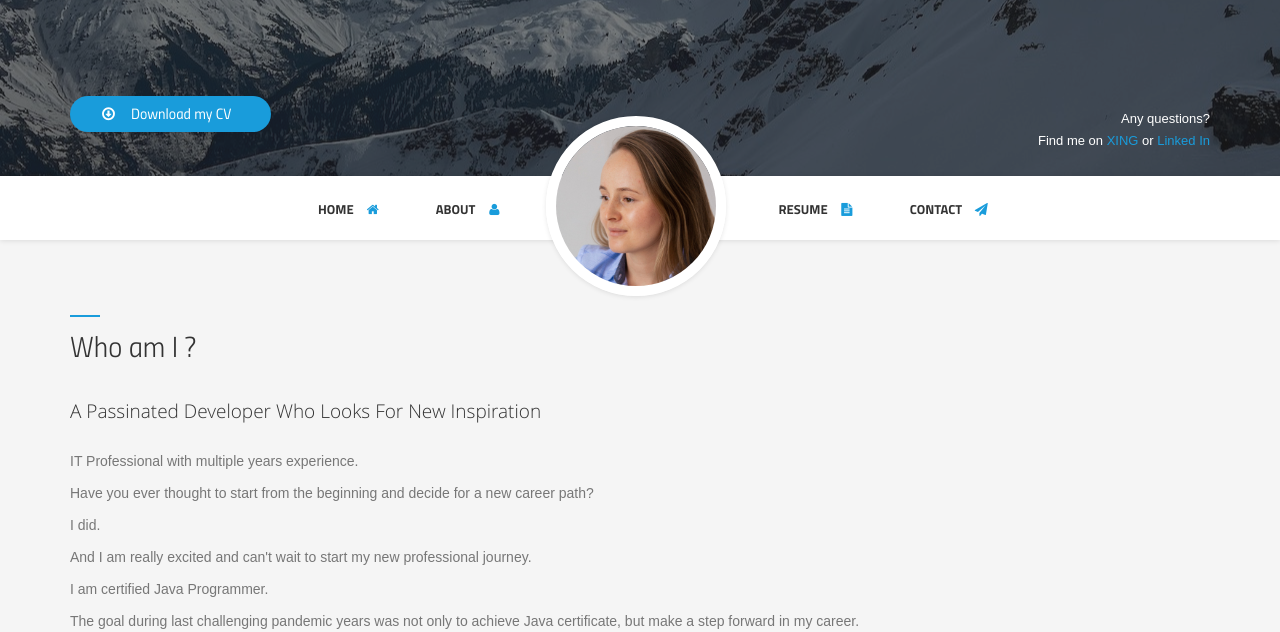
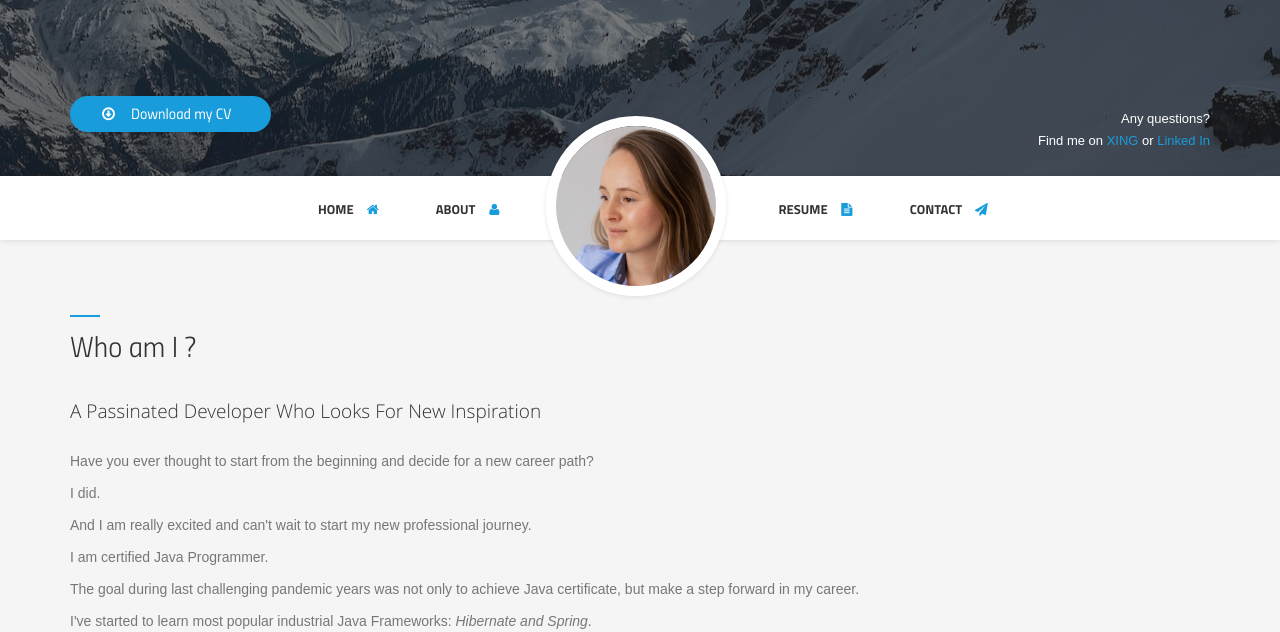
Before and after one commit to asiday/asiday.github.io, a plain HTML site: page index.html in a window 1280 px wide. Shown: the part 168-800 px from the top of the page. Drawn offline with Linux system fonts and the light colour scheme.

Commit message:
In process

```diff
--- a/index.html
+++ b/index.html
@@ -128,7 +128,7 @@
                     </div>
 
                     <h5 class="lead mt-40">A Passinated Developer Who Looks For New Inspiration</h5>
-                    <p class="mt-20">IT Professional with multiple years experience.</p>
+
                     <p>
                         Have you ever thought to start from the beginning and decide for a new career path?</p>
                     <p>
@@ -663,6 +663,7 @@
                 <!--End container-->
             </div>
             <!--End block content-->
+            </div>
         </section>
         <!--End project section-->
 
```
